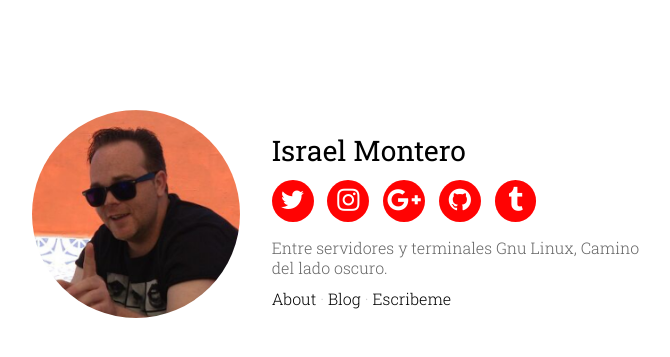
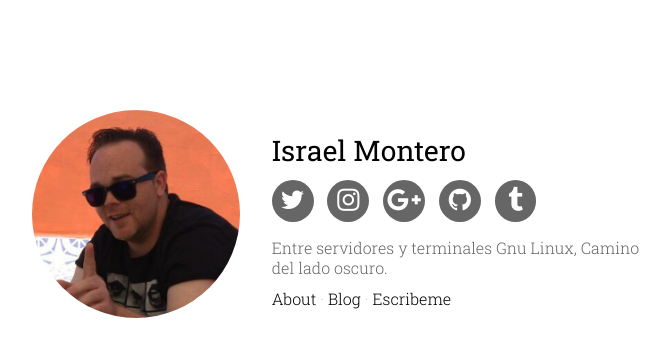
Before and after one commit to israelmgo/old-jekyll-blog, a Jekyll site: the page built from index.html, in a window 1280 px wide. Shown: the top 357 px of the page, without its empty margins (314-984 px from the left). Built offline with Jekyll 4.4.1, drawn with Linux system fonts in a browser that asks for light colours; nearby versions of some CDN libraries.

Commit message:
edit color social icons

```diff
--- a/css/main.sass
+++ b/css/main.sass
@@ -138,7 +138,7 @@ body, html
       width: golden-ratio(1rem, 2)
       height: golden-ratio(1rem, 2)
       border-radius: 50%
-      background-color: #FF0303
+      background-color: $color-gray
       text-align: center
       margin-right: golden-ratio(1rem,  -1)
       @include transition (all 0.35s ease-in-out)
```
